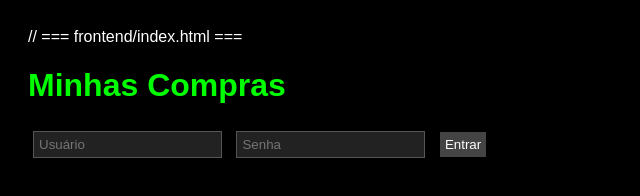
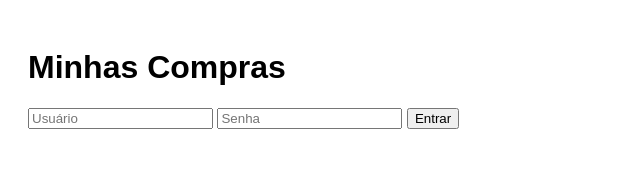
Before and after one commit to richardalbani/listadecompras, a plain HTML site: page frontend/index.html in a window 1280 px wide. Shown: the whole page, without its empty margins (0-640 px from the left). Drawn offline with Linux system fonts and the light colour scheme.

Commit message:
Update index.html

```diff
--- a/frontend/index.html
+++ b/frontend/index.html
@@ -1,4 +1,3 @@
-// === frontend/index.html ===
 <!DOCTYPE html>
 <html lang="pt-BR">
 <head>
@@ -6,12 +5,9 @@
   <meta name="viewport" content="width=device-width, initial-scale=1.0"/>
   <title>Minhas Compras</title>
   <style>
-    body { font-family: Arial; padding: 20px; background: #000; color: #fff; }
-    input, button { margin: 5px; padding: 5px; }
-    input { background: #222; color: #fff; border: 1px solid #555; }
-    button { background: #444; color: #fff; border: none; cursor: pointer; }
-    li { margin-bottom: 8px; }
-    h1, h2, h3 { color: #0f0; }
+    body { font-family: Arial; padding: 20px; }
+    .item { margin-bottom: 10px; }
+    .admin { color: green; }
   </style>
 </head>
 <body>
@@ -29,9 +25,6 @@
     <button onclick="adicionarItem()">Adicionar</button>
     <h3>Lista de Compras</h3>
     <ul id="lista"></ul>
-    <div id="admin-area">
-      <ul id="usuarios"></ul>
-    </div>
   </div>
   <script src="app.js"></script>
 </body>
```
